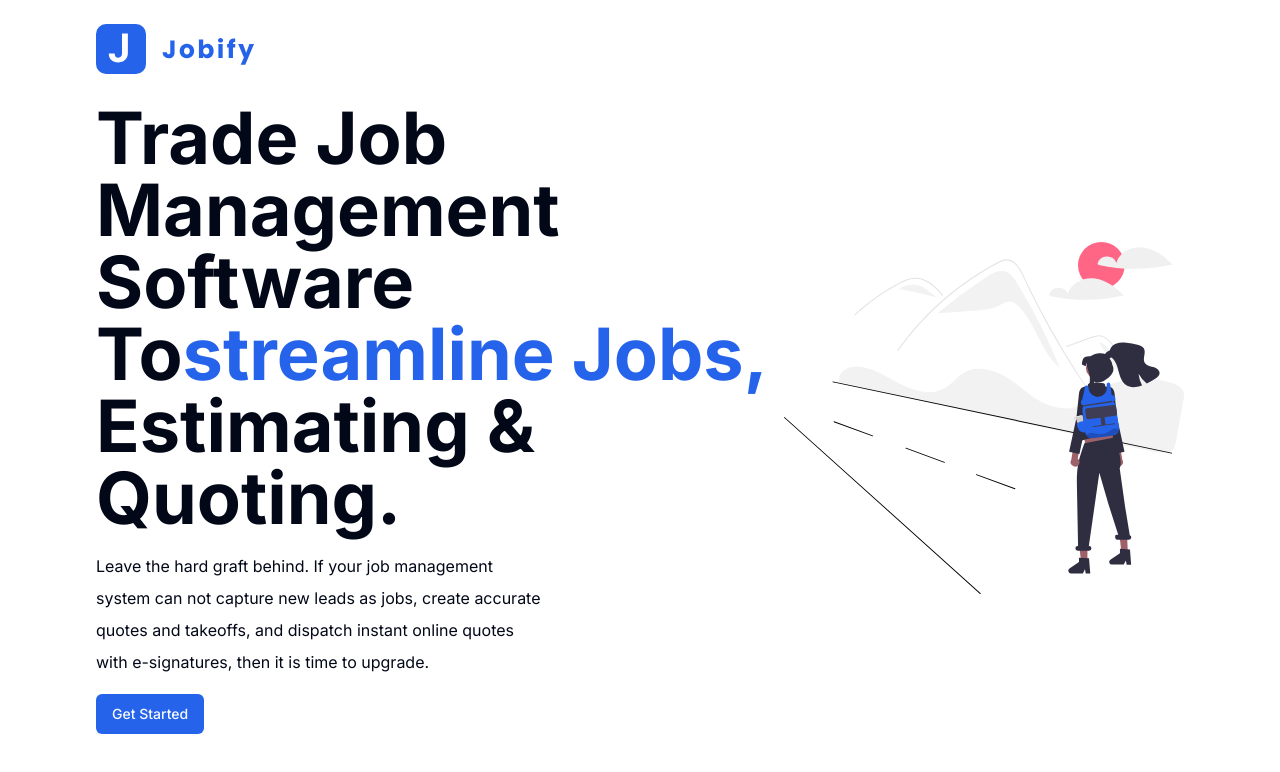
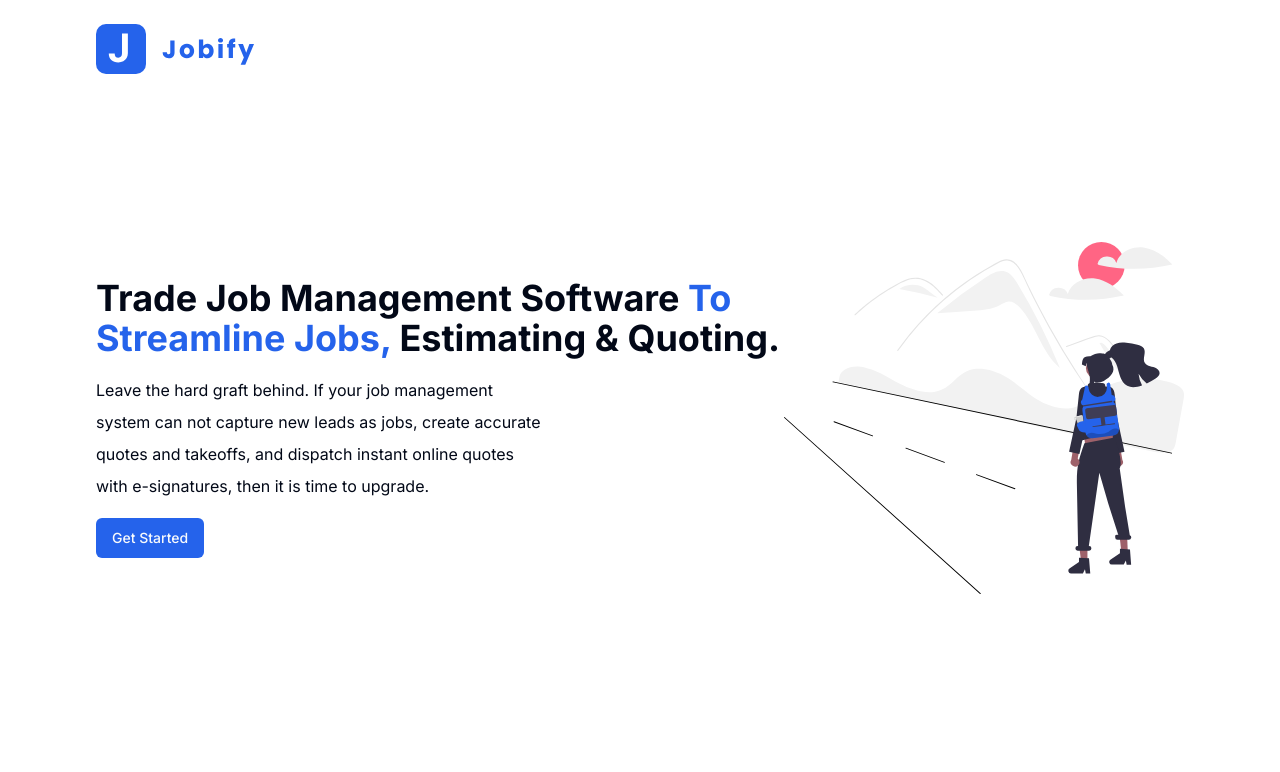
Before and after one commit to Tamerhmed/jobify, a Next.js app: page / in a window 1280 px wide. Shown: the top 772 px of the page. Built offline with nearby package versions, Linux system fonts and the light colour scheme.

Commit message:
update delete job action

```diff
--- a/app/page.tsx
+++ b/app/page.tsx
@@ -14,10 +14,10 @@ export default function Home() {
 			</header>
 			<section className='max-w-6xl mx-auto px-4 sm:px-8 h-screen -mt-20 grid lg:grid-cols-[1fr,400px] items-center'>
 				<div>
-					<h1 className='capitalize text-4xl md:text-7xl font-bold'>
-						Trade job management software to
-						<span className='text-primary'>streamline jobs,</span> estimating &
-						quoting.
+					<h1 className='capitalize text-4xl md:text-4xl font-bold'>
+						Trade job management software
+						<span className='text-primary'> to streamline jobs, </span>estimating
+						& quoting.
 					</h1>
 					<p className='leading-loose max-w-md mt-4'>
 						Leave the hard graft behind. If your job management system can not
```
